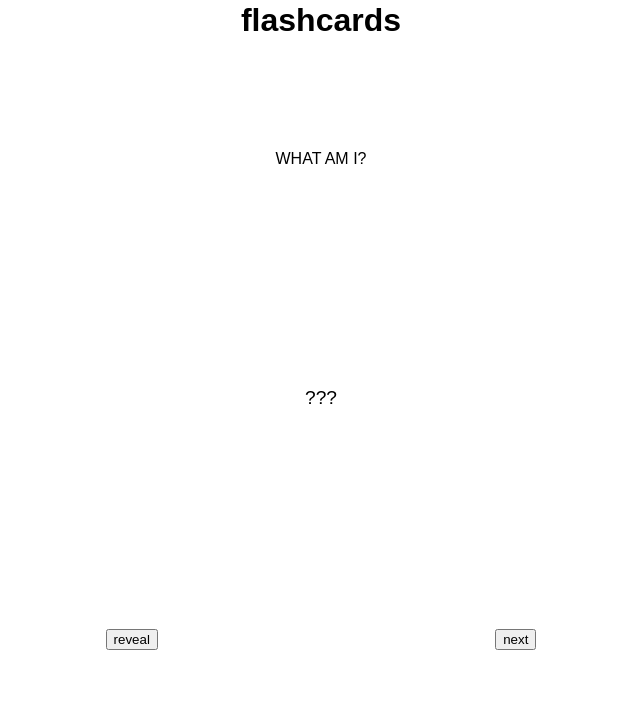
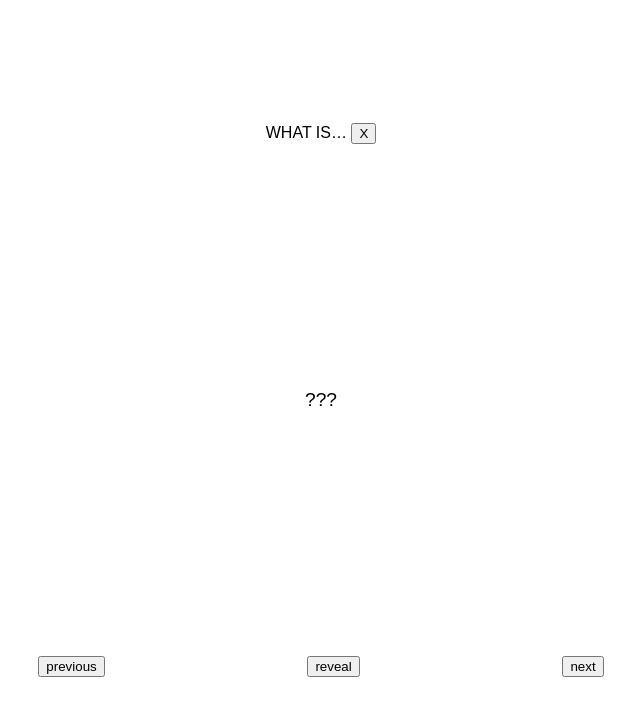
Before and after one commit to kevinnls/flashcards, a website built with Vite: page index.html in a window 1280 px wide. Both pictures are taken after a click on the button "start". Shown: the whole page, without its empty margins (319-959 px from the left). Built offline with nearby package versions, Linux system fonts and the light colour scheme.

Commit message:
more layout and transition; more sensible names

```diff
--- a/index.html
+++ b/index.html
@@ -10,26 +10,36 @@
 
 	body { margin: 0px; height: 100vh; display: grid; grid-template-rows: 5vh 1fr 5vh; place-items: center; }
 	main { display: grid; width: clamp(60vw, 400px, 90vw); height: 100%; place-items: center; }
-	#term{grid-area: term;}	#action-next{grid-area: action-next;} #action-reveal{ grid-area: action-reveal;}
-
+	#term{grid-area: term;}	#action-next{grid-area: action-next;} #action-reveal{ grid-area: action-reveal;} #action-prev{ grid-area: action-prev;}
 	main {
-		grid-template-areas:
-		"header header"
-		"term term"
-		"action-reveal action-next";
-	}
-	main[data-state="landing"] {
 		grid-template-areas:
 		"header"
 		"term"
 		"action-start";
 	}
+	main[data-state="playing"] {
+		grid-template-areas:
+		"header header header"
+		"term term term"
+		"action-prev action-reveal action-next";
+	}
 
-	main:not([data-state="landing"]) .only-landing {
+	main[data-state="playing"] .only-not-playing {
 		display: none;
 	}
 
-	main[data-state="landing"] .not-landing {
+	main .only-playing {
+		display: none;
+	}
+	main[data-state="playing"] .only-playing {
+		display: initial;
+	}
+
+	body:has(main[data-state="playing"]) {
+		grid-template-rows: 1fr;
+	}
+	body:has(main[data-state="playing"]) > header,
+	body:has(main[data-state="playing"]) > footer {
 		display: none;
 	}
 
@@ -43,15 +53,20 @@
   <body>
 	  <header><h1>flashcards</h1></header>
 	  <main data-state="landing">
-		  <header style="grid-area: header">WHAT AM I?</header>
-		  <big id="term">???</big>
-		  <button id="action-start" class="only-landing">start</button>
-		  <button id="action-reveal" class="not-landing">reveal</button>
-		  <button id="action-next" class="not-landing">next</button>
+		  <header style="grid-area: header">
+			  <span>WHAT IS&hellip; </span>
+			  <button id="action-stop" title="stop" class="only-playing">X</button>
+		  </header>
+		  <big id="term"><span class="term">???</span></big>
+		  <button id="action-start" class="only-not-playing">start</button>
+		  <button id="action-prev" class="only-playing">previous</button>
+		  <button id="action-reveal" class="only-playing">reveal</button>
+		  <button id="action-next" class="only-playing">next</button>
 
 		  <dialog id="explanation">
-			  <header>I AM...</header>
+			  <header><span class="term">???</span> is&hellip;</header>
 		  </dialog>
 	  </main>
+	  <footer>&copy; Kevin Samuel 2022</footer>
   </body>
 </html>
--- a/src/main.ts
+++ b/src/main.ts
@@ -1,6 +1,7 @@
 console.log('hello, world');
 
 const startBtn = document.getElementById('action-start')
+const stopBtn = document.getElementById('action-stop')
 const nextBtn = document.getElementById('action-next')
 const revealBtn = document.getElementById('action-reveal')
 const termBox = document.getElementById('term')
@@ -10,6 +11,10 @@ startBtn.addEventListener('click', () => {
 	console.log('hello')
 	document.querySelector('main').dataset.state = "playing";
 })
+stopBtn.addEventListener('click', () => {
+	console.log('hello')
+	document.querySelector('main').dataset.state = "stopped";
+})
 
 revealBtn.addEventListener('click', () => {
 	explainDiag.showModal();
```
